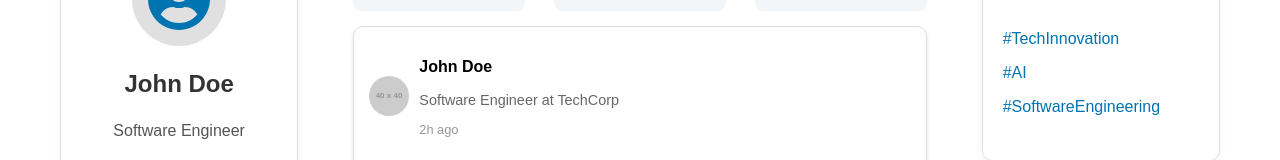
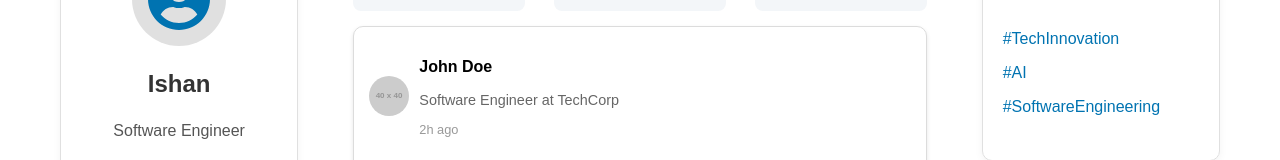
Before and after one commit to iasiddiqui/Freelance, a React (Vite) app: page /dashboard in a window 1280 px wide. Shown: the part 221-381 px from the top of the page. Built offline with nearby package versions, Linux system fonts and the light colour scheme.

Commit message:
dashboard

```diff
--- a/src/components/Dashboard/Dashboard-Feed/LeftPanel.jsx
+++ b/src/components/Dashboard/Dashboard-Feed/LeftPanel.jsx
@@ -13,7 +13,7 @@ const LeftPanel = () => {
           <div className={styles.avatar}>
             <FaUserCircle className={styles.avatarIcon} />
           </div>
-          <h3 className={styles.profileName}>John Doe</h3>
+          <h3 className={styles.profileName}>Ishan</h3>
           <p className={styles.profileTitle}>Software Engineer</p>
         </div>
       </div>
```
